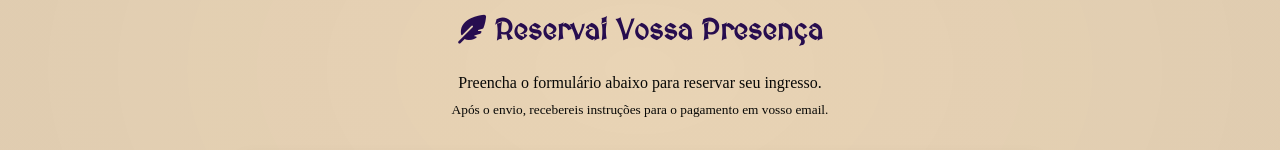
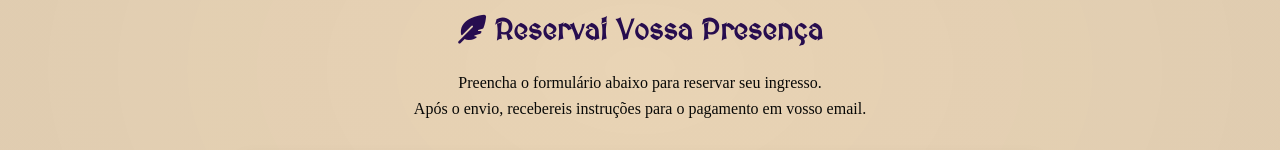
Before and after one commit to alfa-dev/brumas, a plain HTML site: page ingressos.html in a window 1280 px wide. Shown: the part 331-481 px from the top of the page. Drawn offline with nearby package versions, Linux system fonts and the light colour scheme; a web font is replaced by a local one.

Commit message:
Fix text with different size

```diff
--- a/ingressos.html
+++ b/ingressos.html
@@ -51,7 +51,8 @@
       <div class="form-intro">
         <h3><i class="fa-solid fa-feather-pointed gold-text"></i> Reservai Vossa Presença</h3>
         <p>Preencha o formulário abaixo para reservar seu ingresso. <br>
-          <small>Após o envio, recebereis instruções para o pagamento em vosso email.</small></p>
+          Após o envio, recebereis instruções para o pagamento em vosso email.
+        </p>
       </div>
 
       <!-- <button onclick="fillMainForm()" class="cta-button" style="margin-bottom: 20px;" hidden>
```
